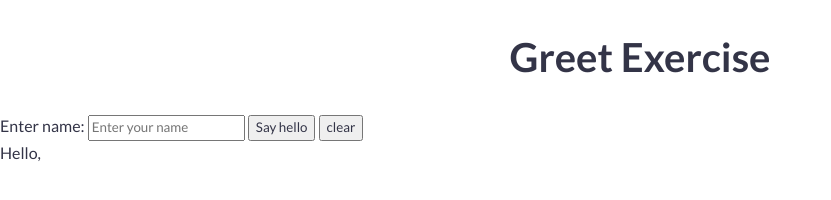
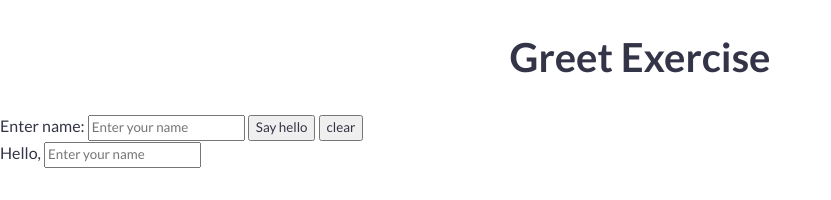
Before and after one commit to tommyshado/greetings, a plain HTML site: page index.html in a window 1280 px wide. Shown: the whole page, without its empty margins (0-831 px from the left). Drawn offline with Linux system fonts and the light colour scheme.

Commit message:
added a input text on line 28

```diff
--- a/index.html
+++ b/index.html
@@ -18,14 +18,14 @@
 
     <label>Enter name:</label>
 
-    <input name="name" class="nameString" cols="30" rows="10" placeholder="Enter your name"></input>
+    <input type="text" name="name" class="nameString" placeholder="Enter your name">
 
     <button class="greetMeBtn">Say hello</button>
 
     <button class="clearBtn">clear</button>
 
     <!-- display hello + `name` -->
-    <div class="displayGreet">Hello,</div>
+    <div>Hello, <input type="text" class="displayGreet" placeholder="Enter your name"></div>
 
     <script src="greet.js"></script>
     <script src="greetDOM.js"></script>
```
